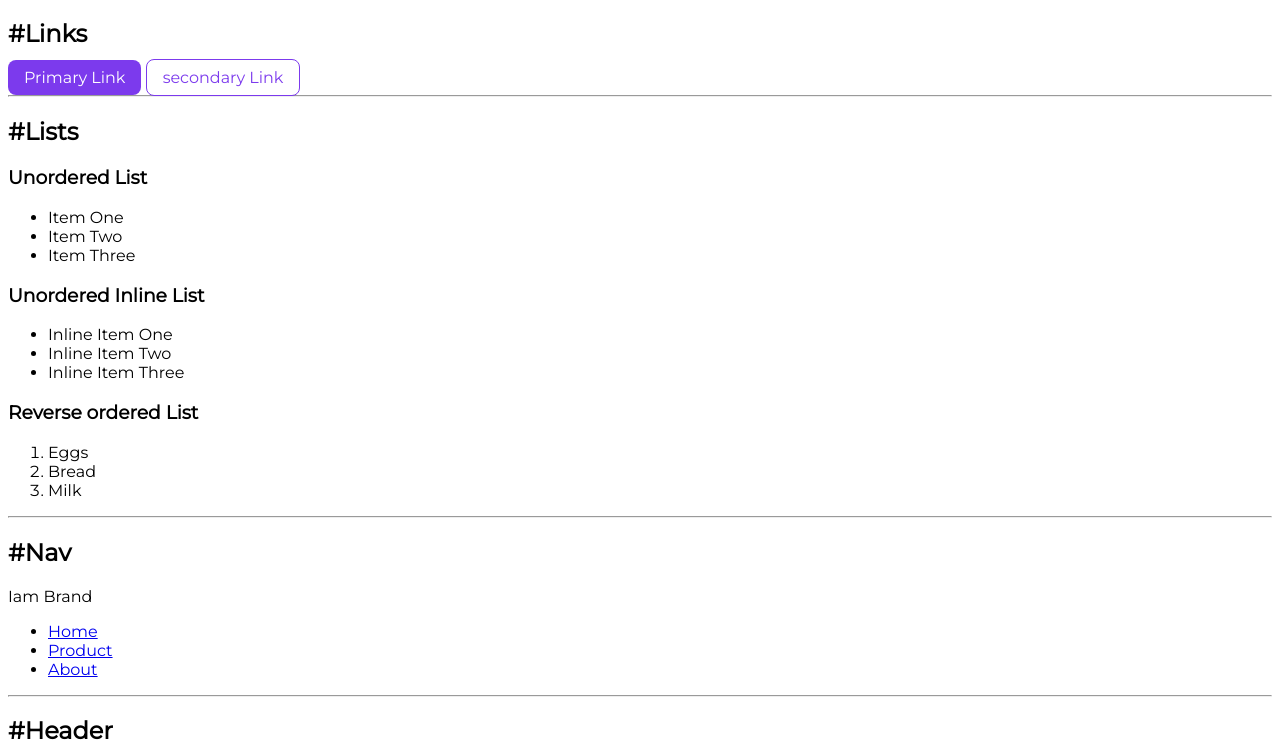
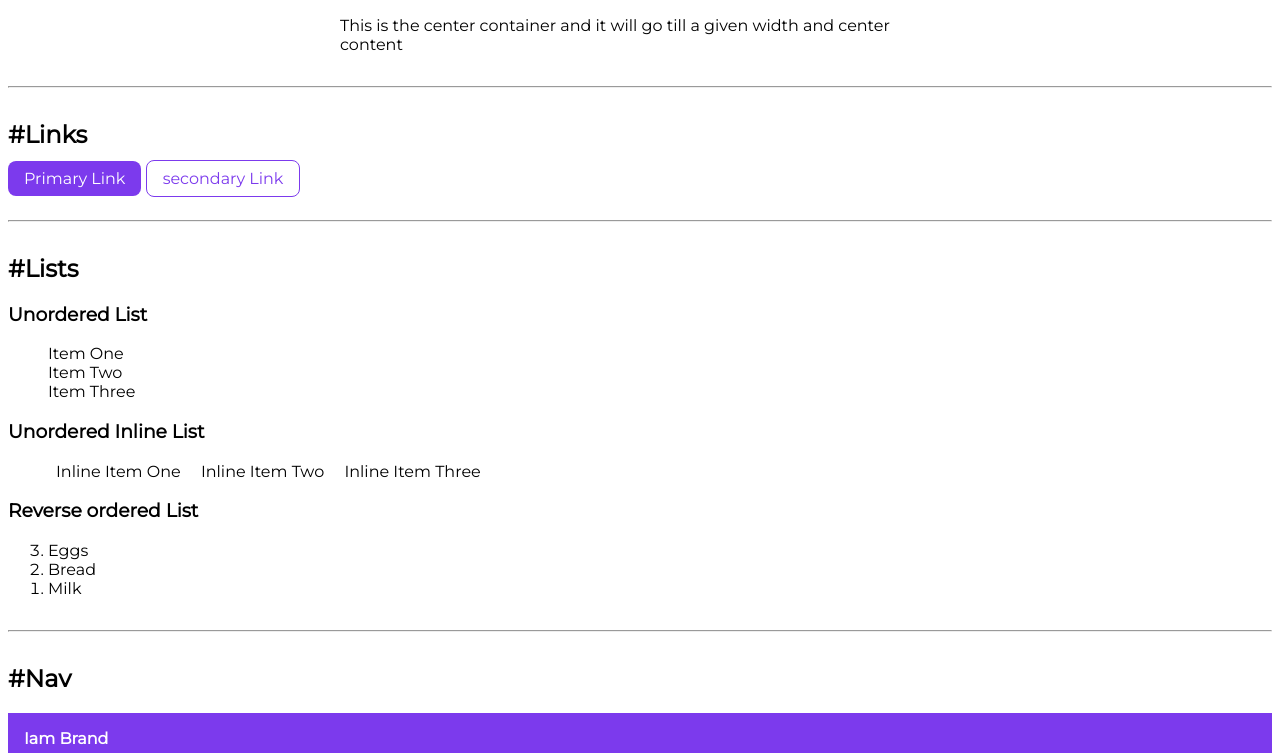
Before and after one commit to VenuMadhavReddy1/Learning-HTML-CSS, a plain HTML site: page index.html in a window 1280 px wide. Shown: the part 601-1354 px from the top of the page. Drawn offline with Linux system fonts and the light colour scheme.

Commit message:
upto navigation done

```diff
--- a/index.html
+++ b/index.html
@@ -43,7 +43,7 @@
 
     <h3>Unordered List</h3>
 
-    <ul>
+    <ul class="list-non-bullet">
         <li>Item One</li>
         <li>Item Two</li>
         <li>Item Three</li>
@@ -51,15 +51,15 @@
 
     <h3>Unordered Inline List</h3>
 
-    <ul>
-        <li>Inline Item One</li>
-        <li>Inline Item Two</li>
-        <li>Inline Item Three</li>
+    <ul class="list-non-bullet">
+        <li class="list-item-inline">Inline Item One</li>
+        <li class="list-item-inline">Inline Item Two</li>
+        <li class="list-item-inline">Inline Item Three</li>
     </ul>
 
     <h3>Reverse ordered List</h3>
 
-    <ol>
+    <ol reversed>
         <li>Eggs</li>
         <li>Bread</li>
         <li>Milk</li>
@@ -69,17 +69,17 @@
 
     <h2>#Nav</h2>
 
-    <nav>
-        <div>Iam Brand</div>
-        <ul>
-            <li>
-                <a href="/">Home</a>
+    <nav class="navigation container">
+        <div class="nav-brand">Iam Brand</div>
+        <ul class="list-non-bullet nav-pills">
+            <li class="list-item-inline">
+                <a class="link link-active" href="/">Home</a>
             </li>
-            <li>
-                <a href="/">Product</a>
+            <li class="list-item-inline">
+                <a class="link link-active" href="/">Product</a>
             </li>
-            <li>
-                <a href="/">About</a>
+            <li class="list-item-inline">
+                <a class="link link-active" href="/">About</a>
             </li>
 
         </ul>
--- a/styles.css
+++ b/styles.css
@@ -5,6 +5,10 @@
 }
 body{
     font-family: 'Montserrat', sans-serif;
+}
+
+hr{
+    margin:2rem 0rem;
 }
 /**container**/
 
@@ -32,3 +36,36 @@ body{
     border-radius:0.5rem;
     border:1px solid var(--primary-color);
 }
+
+/**Lists**/
+
+.list-non-bullet{
+    list-style:none;
+}
+.list-item-inline{
+    display:inline;
+    padding:0rem 0.5rem;
+}
+
+/**Nav**/
+
+.navigation{
+    background-color:var(--primary-color);
+    color:white;
+    padding:1rem;
+    border-bottom-left-radius:1rem;
+}
+.navigation .nav-brand{
+    font-weight:bold;
+}
+.navigation .nav-pills{
+    text-align: right;
+}
+.navigation .link{
+    color:white;
+}
+.navigation .link-active{
+    font-weight:bold;
+}
+
+/**Header**/
```
